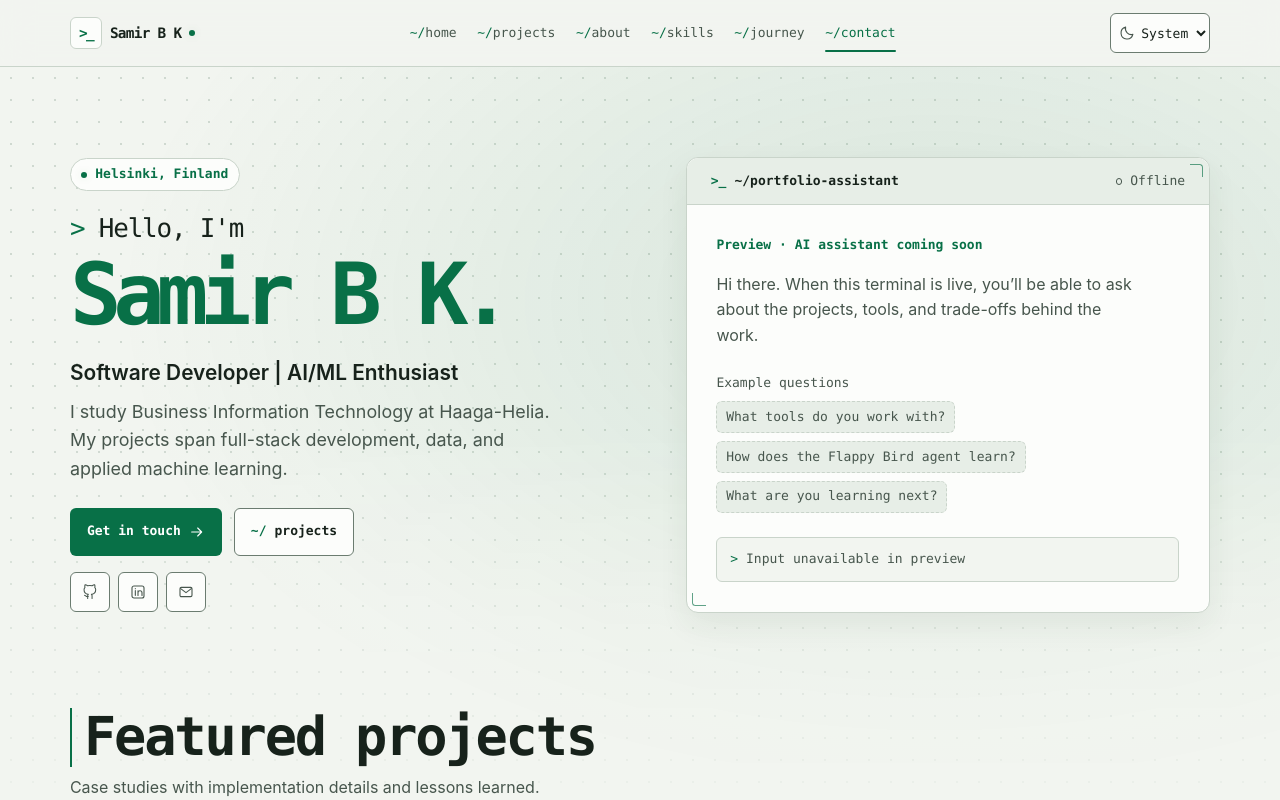
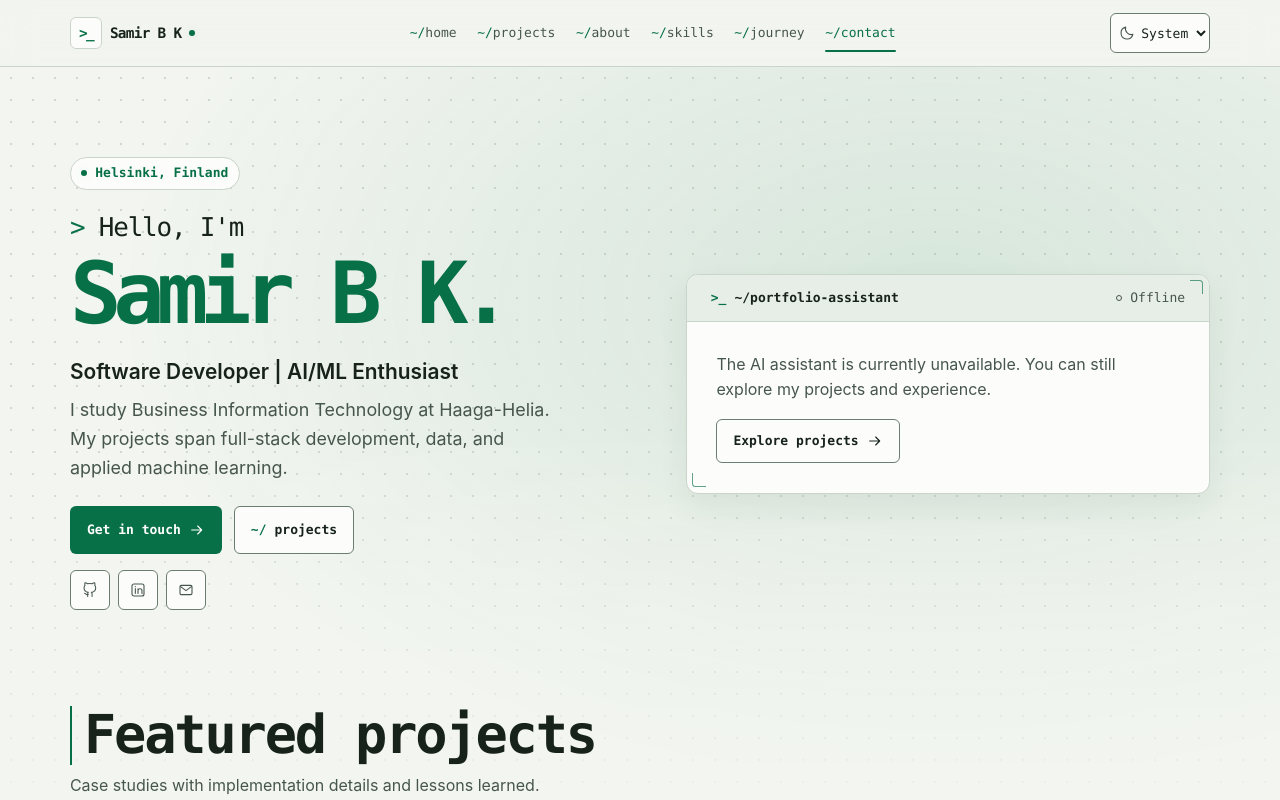
Before and after one commit to Samir-BK/Portfolio-Samir, a Next.js app: page / in a window 1280 px wide. Shown: the top 800 px of the page. Built offline with nearby package versions, Linux system fonts and the light colour scheme; no server answers; the database is empty.

Commit message:
fix(ui): clarify disabled assistant availability

```diff
--- a/src/components/sections/hero.tsx
+++ b/src/components/sections/hero.tsx
@@ -6,13 +6,7 @@ import { Entrance } from '@/components/ui/entrance';
 import { Icon } from '@/components/ui/icon';
 import { SocialLinks } from '@/components/ui/social-links';
 
-const exampleQuestions = [
-  'What tools do you work with?',
-  'How does the Flappy Bird agent learn?',
-  'What are you learning next?',
-];
-
-function AssistantPreview() {
+function AssistantUnavailable() {
   return (
     <section className="terminal-panel" aria-labelledby="terminal-title">
       <div className="terminal-header">
@@ -23,23 +17,17 @@ function AssistantPreview() {
         <p className="terminal-status">Offline</p>
       </div>
       <div className="terminal-body">
-        <p className="terminal-label">Preview · AI assistant coming soon</p>
         <p className="terminal-intro">
-          Hi there. When this terminal is live, you’ll be able to ask about the
-          projects, tools, and trade-offs behind the work.
+          The AI assistant is currently unavailable. You can still explore my
+          projects and experience.
         </p>
-        <div className="terminal-examples">
-          <p className="terminal-caption">Example questions</p>
-          <ul className="terminal-questions" aria-label="Example questions">
-            {exampleQuestions.map((question) => (
-              <li key={question}>{question}</li>
-            ))}
-          </ul>
-        </div>
-        <p className="terminal-prompt">
-          <span aria-hidden="true">&gt;</span>
-          Input unavailable in preview
-        </p>
+        <ButtonLink
+          href="/projects"
+          variant="secondary"
+          className="justify-self-start"
+        >
+          Explore projects <Icon name="arrow" />
+        </ButtonLink>
       </div>
     </section>
   );
@@ -82,7 +70,7 @@ export function Hero() {
       </div>
       <Entrance hero className="hero-terminal">
         {mode === 'disabled' ? (
-          <AssistantPreview />
+          <AssistantUnavailable />
         ) : (
           <PortfolioChat testMode={mode === 'fake'} />
         )}
```
